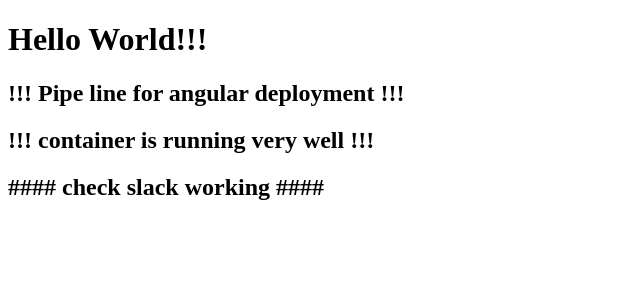
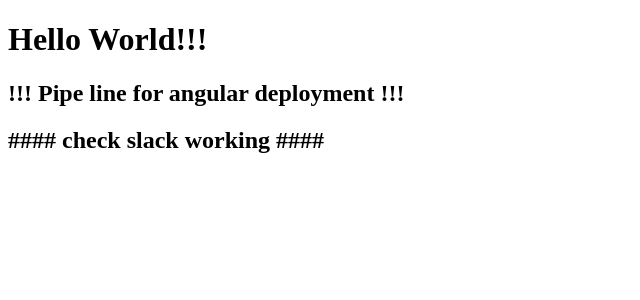
Before and after one commit to Amankashyap4/projectcicd, an Angular app: page / in a window 1280 px wide. Shown: the top 300 px of the page, without its empty margins (0-640 px from the left). Built offline with nearby package versions, Linux system fonts and the light colour scheme.

Commit message:
slack notification checking  - 65

```diff
--- a/src/app/app.component.html
+++ b/src/app/app.component.html
@@ -10,9 +10,6 @@
 
 <h2>!!! Pipe line for angular deployment !!! </h2>
 
-<h2>!!! container is running very well !!! </h2>
-
-
 <h2>#### check slack working ####</h2>
 <!-- * * * * * * * * * * * * * * * * * * * * * * * * * * * * * * * -->
 <!-- * * * * * * * * * * * The content above * * * * * * * * * * * -->
```
